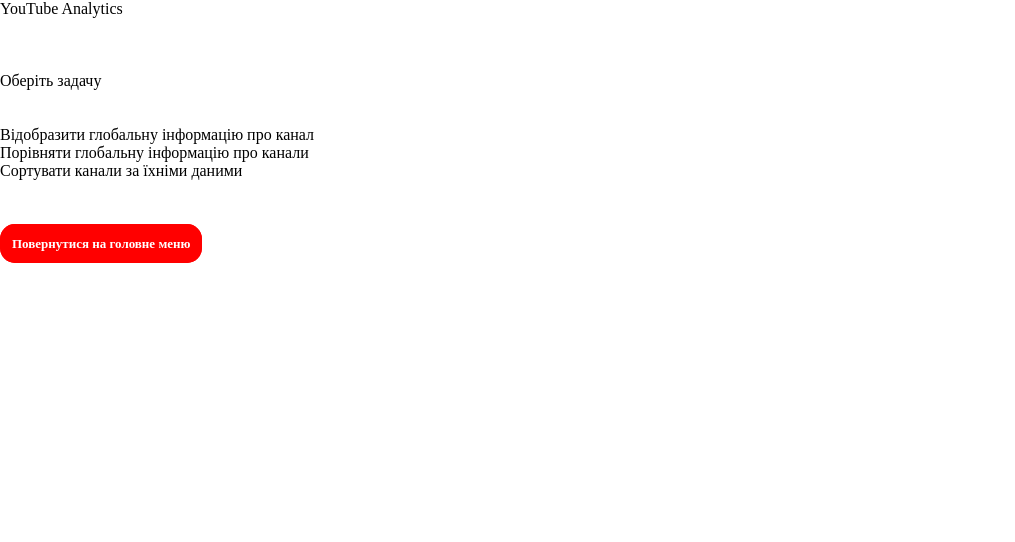
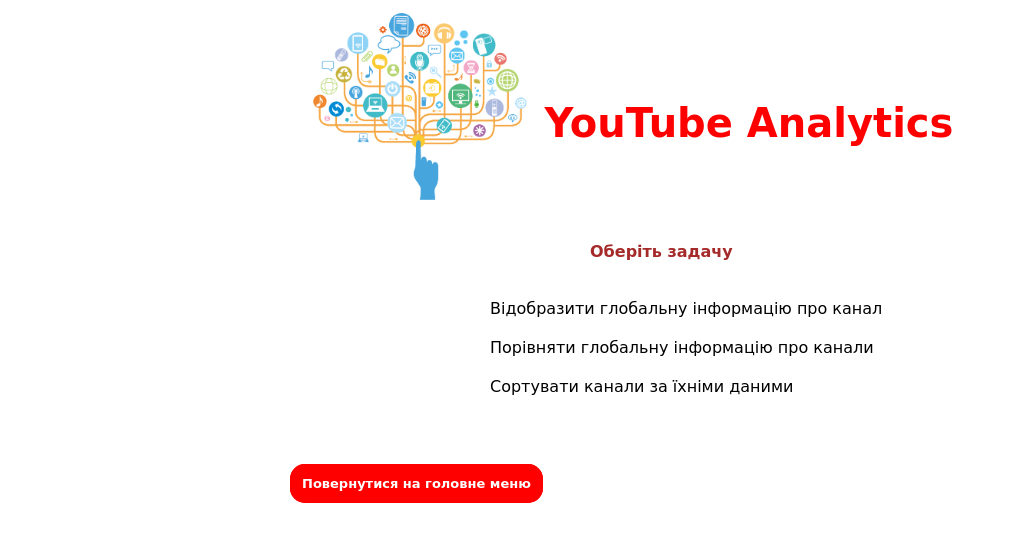
Before and after one commit to IrynaDeina/YouTube, a plain HTML site: page index2.html in a window 1280 px wide. Shown: the whole page, without its empty margins (0-1015 px from the left). Drawn offline with Linux system fonts and the light colour scheme; a web font is replaced by a local one.

Commit message:
new changes

```diff
--- a/index2.html
+++ b/index2.html
@@ -5,26 +5,40 @@
         <title>YouTube</title>
         <meta name="viewport" content="with=device-width,initial-scale=1.0">
         <link rel="stylesheet" type="text/css" href="style.css">
+        <link rel="preconnect" href="https://fonts.gstatic.com">
+<link href="https://fonts.googleapis.com/css2?family=Dela+Gothic+One&display=swap" rel="stylesheet">
     </head>
 
     <body id="second_page">
-        <div>
-            <p>
+        <div class="main">
+            <img src="analytics1.png" class="analytics">
+            <span class="logo">
                 YouTube Analytics
-            </p>
+            </span>
             <br><br><br>
-            <p>
+            <p class="choose">
                 Оберіть задачу
             </p>
             <br><br>
-            <ul>
-                <li>Відобразити глобальну інформацію про канал</li>
-                <li>Порівняти глобальну інформацію про канали</li>
-                <li>Сортувати канали за їхніми даними</li>
+            <ul class="info">
+                <li>
+                    <a href="index3.html">
+                        Відобразити глобальну інформацію про канал
+                    </a>
+                </li>
+                <li>
+                    <a href="index3.html">
+                        Порівняти глобальну інформацію про канали
+                    </a>
+                </li>
+                <li>
+                    <a href="index3.html">
+                        Сортувати канали за їхніми даними
+                    </a>
+                </li>
             </ul>
             <br><br><br>
             <a href="index.html" class="links">Повернутися на головне меню</a>
-
         </div>
     </body>
 </html>
--- a/style.css
+++ b/style.css
@@ -71,3 +71,49 @@
   background-color: rgb(255, 255, 255);
   transition-duration: 0.8s;
 }
+.main
+{
+  font-family: 'Dela Gothic One', cursive;
+  height: 600px;
+  width: 700px;
+  margin: auto;
+  background-color: transparent;
+}
+img.analytics
+{
+  height: 200px;
+}
+span.logo
+{
+  color: red;
+  font-weight: bold;
+  font-size: 2.5em;
+  position: absolute;
+  top: 100px;
+}
+ul.info
+{
+  padding-left: 200px;
+}
+ul.info li
+{
+  list-style-type: none;
+ margin-bottom: 20px;
+}
+ul.info li a
+{
+  text-decoration: none;
+  color: black;
+
+}
+ul.info li a:hover
+{
+
+  color: red;
+}
+p.choose
+{
+  font-weight: bold;
+  color: brown;
+  padding-left: 300px;
+}
```
Also changed, not shown: index3.html (+34 -8 lines), script.js (+0 -27 lines), analytics1.png (added).
